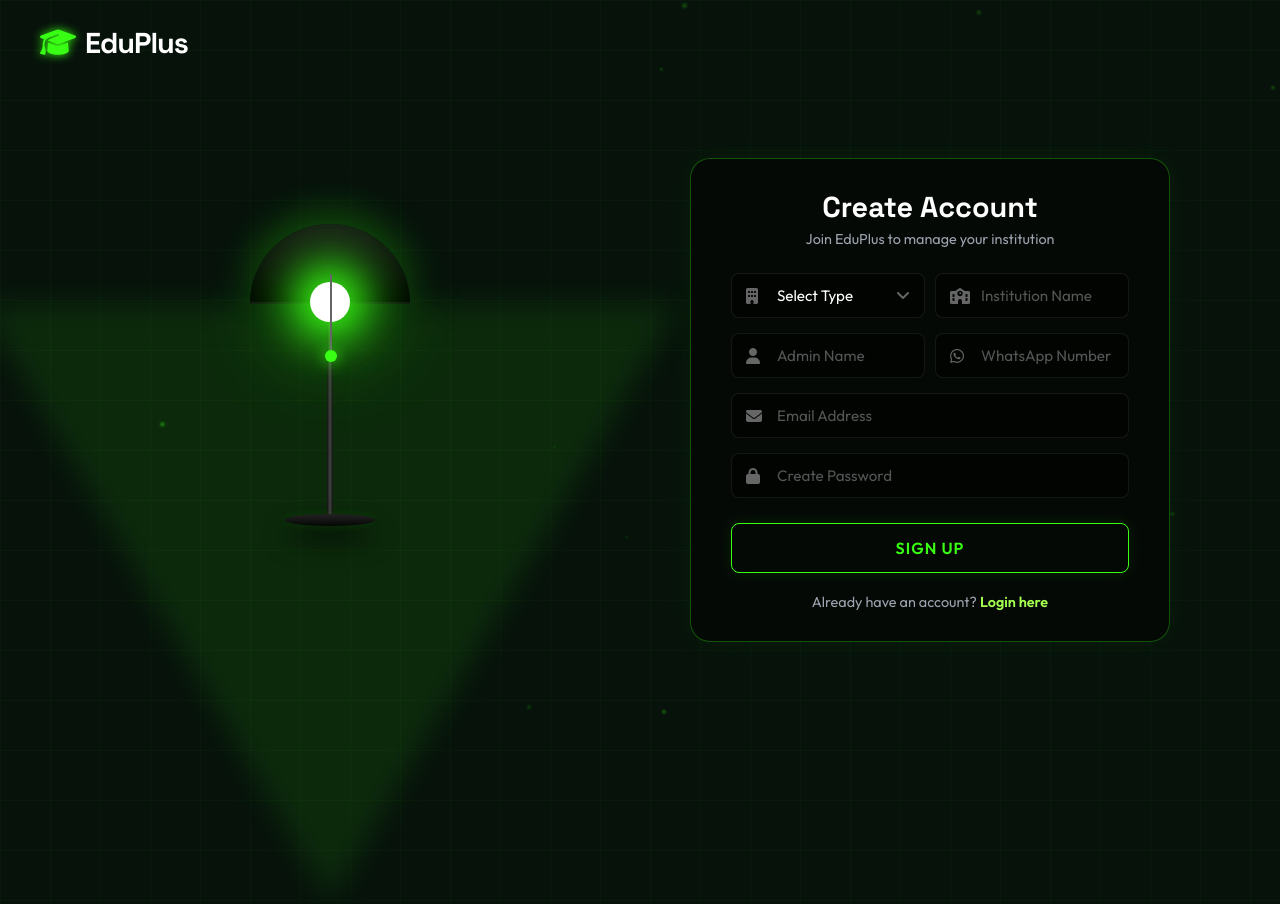
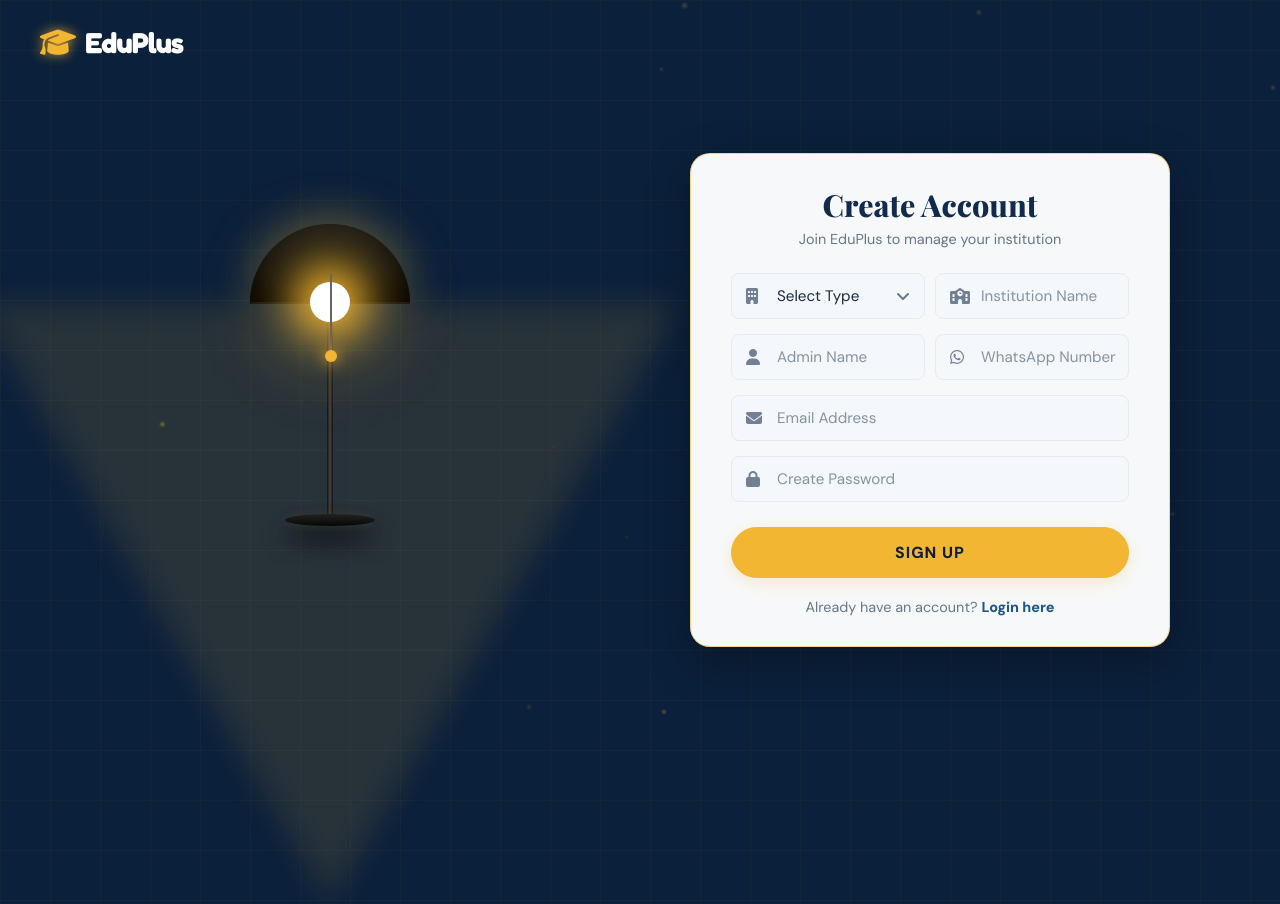
Before and after one commit to mariamkhan00/eduplus-system, a plain HTML site: page register.html in a window 1280 px wide. Drawn offline with nearby package versions, Linux system fonts and the light colour scheme.

Commit message:
Update register.html

```diff
--- a/register.html
+++ b/register.html
@@ -1,28 +1,43 @@
+
 <!DOCTYPE html>
 <html lang="en">
 <head>
     <meta charset="UTF-8">
     <meta name="viewport" content="width=device-width, initial-scale=1.0">
+    <meta name="theme-color" content="#050705">
     <title>EduPlus - Register</title>
 
-    <!-- Google Fonts -->
-    <link href="https://fonts.googleapis.com/css2?family=Space+Grotesk:wght@400;600;700&family=Outfit:wght@300;400;600;700&display=swap" rel="stylesheet">
-    <link href="https://cdnjs.cloudflare.com/ajax/libs/font-awesome/6.4.0/css/all.min.css" rel="stylesheet">
+    <!-- Fonts and Icons -->
+    <link href="https://fonts.googleapis.com/css2?family=DM+Sans:wght@400;500;600;700;800&family=Playfair+Display:wght@600;700;800&family=Fredoka:wght@500;600;700&display=swap" rel="stylesheet">
+    <link href="https://cdnjs.cloudflare.com/ajax/libs/font-awesome/6.5.2/css/all.min.css" rel="stylesheet">
 
     <style>
         :root {
+            /* EduPlus Home Page Colors */
+            --navy: #102b4e;
+            --deep: #0b203b;
+            --blue: #1d568b;
+            --gold: #f2b632;
+            --gold-dark: #d99a12;
+            --ink: #1d2b3c;
+            --muted: #687789;
+            --soft: #f4f7fb;
+            --line: #e6ebf1;
+            --green: #176b4a;
+
+            /* Initial screen remains black */
             --bg-main: #050705;
-            --neon: #39FF14;
-            --lime: #A4FF4F;
-            --text-main: #FFFFFF;
-            --text-muted: #9ca3af;
         }
 
         * {
             margin: 0;
             padding: 0;
             box-sizing: border-box;
-            font-family: 'Outfit', sans-serif;
+            font-family: "DM Sans", sans-serif;
+        }
+
+        html {
+            scroll-behavior: smooth;
         }
 
         body {
@@ -32,26 +47,28 @@
             justify-content: center;
             align-items: center;
             overflow-x: hidden;
+            position: relative;
             transition: background-color 1s ease;
-            position: relative;
-            /* Cyber Grid Background */
+
+            /* Original cyber grid */
             background-image:
-                linear-gradient(rgba(57, 255, 20, 0.03) 1px, transparent 1px),
-                linear-gradient(90deg, rgba(57, 255, 20, 0.03) 1px, transparent 1px);
+                linear-gradient(rgba(242,182,50,.035) 1px, transparent 1px),
+                linear-gradient(90deg, rgba(242,182,50,.035) 1px, transparent 1px);
             background-size: 50px 50px;
         }
 
         body.light-on {
-            background-color: #07120B; /* Dark Green tint when light is on */
+            background-color: #0b203b;
         }
 
         /* ================= TOP CORNER LOGO ================= */
+
         .top-logo {
             position: absolute;
             top: 25px;
             left: 40px;
-            color: #fff;
-            font-family: 'Space Grotesk', sans-serif;
+            color: white;
+            font-family: "Fredoka", sans-serif;
             font-size: 1.8rem;
             font-weight: 700;
             text-decoration: none;
@@ -60,27 +77,52 @@
             gap: 10px;
             z-index: 1000;
             letter-spacing: -1px;
-            transition: color 0.3s ease;
+            transition: color .3s ease;
         }
-        .top-logo i { color: var(--neon); text-shadow: 0 0 10px var(--neon); }
 
-        /* Particles container */
+        .top-logo i {
+            color: var(--gold);
+            text-shadow: 0 0 12px rgba(242,182,50,.8);
+        }
+
+        .top-logo:hover {
+            color: var(--gold);
+        }
+
+        /* ================= PARTICLES ================= */
+
         .particles-container {
             position: absolute;
-            top: 0; left: 0; width: 100%; height: 100%;
-            overflow: hidden; z-index: 0; pointer-events: none;
+            inset: 0;
+            width: 100%;
+            height: 100%;
+            overflow: hidden;
+            z-index: 0;
+            pointer-events: none;
         }
+
         .particle {
-            position: absolute; background: var(--neon);
-            border-radius: 50%; filter: blur(1px);
+            position: absolute;
+            background: var(--gold);
+            border-radius: 50%;
+            filter: blur(1px);
             animation: float 10s infinite ease-in-out;
         }
+
         @keyframes float {
-            0%, 100% { transform: translateY(0) translateX(0); opacity: 0.2; }
-            50% { transform: translateY(-50px) translateX(25px); opacity: 0.6; }
+            0%, 100% {
+                transform: translateY(0) translateX(0);
+                opacity: .2;
+            }
+
+            50% {
+                transform: translateY(-50px) translateX(25px);
+                opacity: .6;
+            }
         }
 
         /* ================= MAIN WRAPPER ================= */
+
         .main-wrapper {
             display: flex;
             width: 100%;
@@ -91,6 +133,7 @@
         }
 
         /* ================= LAMP SECTION ================= */
+
         .lamp-side {
             flex: 1;
             position: relative;
@@ -116,7 +159,9 @@
             margin-top: 210px;
             position: relative;
             z-index: 2;
-            box-shadow: 0 15px 25px rgba(0,0,0,0.8), 0 0 10px rgba(57, 255, 20, 0.1);
+            box-shadow:
+                0 15px 25px rgba(0,0,0,.8),
+                0 0 10px rgba(242,182,50,.12);
         }
 
         .lamp-pole {
@@ -139,8 +184,10 @@
             border-top-right-radius: 80px;
             position: relative;
             z-index: 3;
-            transition: box-shadow 0.5s ease;
-            box-shadow: inset 0 -15px 25px rgba(0,0,0,0.8), 0 5px 15px rgba(0,0,0,0.5);
+            transition: box-shadow .5s ease;
+            box-shadow:
+                inset 0 -15px 25px rgba(0,0,0,.8),
+                0 5px 15px rgba(0,0,0,.5);
             border-bottom: 2px solid #111;
         }
 
@@ -153,7 +200,7 @@
             bottom: -20px;
             left: 50%;
             transform: translateX(-50%);
-            transition: background-color 0.5s ease, box-shadow 0.5s ease;
+            transition: background-color .5s ease, box-shadow .5s ease;
             z-index: 2;
         }
 
@@ -166,7 +213,7 @@
             align-items: center;
             cursor: pointer;
             z-index: 5;
-            transition: transform 0.2s ease;
+            transition: transform .2s ease;
         }
 
         .pull-string-wrapper:hover {
@@ -178,37 +225,49 @@
             height: 80px;
             background-color: #666;
         }
+
         .pull-string::after {
-            content: '';
+            content: "";
             position: absolute;
             bottom: -8px;
             left: -5px;
             width: 12px;
             height: 12px;
-            background-color: var(--neon);
+            background-color: var(--gold);
             border-radius: 50%;
-            box-shadow: 0 0 15px var(--neon);
+            box-shadow: 0 0 15px var(--gold);
         }
 
         .click-text {
             position: absolute;
             top: 90px;
-            color: var(--neon);
-            font-size: 0.75rem;
-            font-weight: 600;
+            color: var(--gold);
+            font-size: .75rem;
+            font-weight: 700;
             white-space: nowrap;
             animation: pulseText 1.5s infinite;
-            text-shadow: 0 0 10px rgba(57, 255, 20, 0.5);
-            background: rgba(0,0,0,0.8);
+            text-shadow: 0 0 10px rgba(242,182,50,.5);
+            background: rgba(0,0,0,.8);
             padding: 4px 10px;
             border-radius: 4px;
-            border: 1px solid rgba(57,255,20,0.3);
+            border: 1px solid rgba(242,182,50,.3);
         }
 
         @keyframes pulseText {
-            0% { opacity: 0.5; transform: scale(0.95); }
-            50% { opacity: 1; transform: scale(1.05); }
-            100% { opacity: 0.5; transform: scale(0.95); }
+            0% {
+                opacity: .5;
+                transform: scale(.95);
+            }
+
+            50% {
+                opacity: 1;
+                transform: scale(1.05);
+            }
+
+            100% {
+                opacity: .5;
+                transform: scale(.95);
+            }
         }
 
         .light-beam {
@@ -218,28 +277,38 @@
             height: 0;
             border-left: 350px solid transparent;
             border-right: 350px solid transparent;
-            border-top: 600px solid rgba(57, 255, 20, 0.0);
+            border-top: 600px solid rgba(242,182,50,0);
             transition: border-top-color 1s ease;
             z-index: 1;
             pointer-events: none;
             filter: blur(15px);
         }
 
+        /* Lamp ON effect */
+
         body.light-on .lamp-shade {
-            box-shadow: inset 0 -15px 25px rgba(0,0,0,0.8), 0 -10px 40px rgba(57, 255, 20, 0.2);
+            box-shadow:
+                inset 0 -15px 25px rgba(0,0,0,.8),
+                0 -10px 40px rgba(242,182,50,.25);
         }
+
         body.light-on .lamp-bulb {
             background-color: #fff;
-            box-shadow: 0 0 40px 15px var(--neon), 0 0 80px 30px rgba(57, 255, 20, 0.4);
+            box-shadow:
+                0 0 40px 15px var(--gold),
+                0 0 80px 30px rgba(242,182,50,.4);
         }
+
         body.light-on .light-beam {
-            border-top-color: rgba(57, 255, 20, 0.1);
+            border-top-color: rgba(242,182,50,.12);
         }
+
         body.light-on .click-text {
             display: none;
         }
 
         /* ================= REGISTER FORM ================= */
+
         .form-side {
             flex: 1;
             display: flex;
@@ -249,18 +318,18 @@
         }
 
         .register-container {
-            background: rgba(5, 7, 5, 0.7);
+            background: rgba(255,255,255,.97);
             backdrop-filter: blur(15px);
-            border: 1px solid rgba(57, 255, 20, 0.2);
+            border: 1px solid rgba(242,182,50,.25);
             padding: 30px 40px;
             border-radius: 20px;
             width: 480px;
-            box-shadow: 0 25px 50px rgba(0,0,0,0.8);
+            box-shadow: 0 25px 50px rgba(0,0,0,.35);
             z-index: 100;
 
             opacity: 0;
-            transform: translateY(40px) scale(0.95);
-            transition: all 0.8s cubic-bezier(0.175, 0.885, 0.32, 1.275);
+            transform: translateY(40px) scale(.95);
+            transition: all .8s cubic-bezier(.175,.885,.32,1.275);
             pointer-events: none;
         }
 
@@ -268,24 +337,24 @@
             opacity: 1;
             transform: translateY(0) scale(1);
             pointer-events: auto;
-            border: 1px solid rgba(57, 255, 20, 0.3);
-            box-shadow: 0 0 30px rgba(57, 255, 20, 0.05);
+            border: 1px solid rgba(242,182,50,.55);
+            box-shadow: 0 15px 45px rgba(0,0,0,.3);
         }
 
         .register-container h2 {
-            color: #fff;
+            color: var(--navy);
             text-align: center;
-            font-family: 'Space Grotesk', sans-serif;
-            font-size: 1.8rem;
+            font-family: "Playfair Display", serif;
+            font-size: 1.9rem;
             margin-bottom: 5px;
-            font-weight: 700;
+            font-weight: 800;
         }
 
         .register-container p {
-            color: var(--text-muted);
+            color: var(--muted);
             text-align: center;
             margin-bottom: 25px;
-            font-size: 0.9rem;
+            font-size: .9rem;
         }
 
         .input-group {
@@ -298,103 +367,122 @@
             left: 15px;
             top: 50%;
             transform: translateY(-50%);
-            color: #666;
-            transition: color 0.3s;
+            color: #738094;
+            transition: color .3s;
+            z-index: 2;
         }
 
         .input-group input,
         .input-group select {
             width: 100%;
             padding: 12px 12px 12px 45px;
-            background: rgba(0, 0, 0, 0.5);
-            border: 1px solid rgba(255, 255, 255, 0.08);
+            background: var(--soft);
+            border: 1px solid var(--line);
             border-radius: 8px;
-            color: #fff;
-            font-size: 0.95rem;
+            color: var(--ink);
+            font-size: .95rem;
             outline: none;
-            transition: 0.3s;
+            transition: .3s;
             appearance: none;
         }
 
         .select-wrapper::after {
-            content: '\f107';
-            font-family: 'Font Awesome 6 Free';
+            content: "\f107";
+            font-family: "Font Awesome 6 Free";
             font-weight: 900;
             position: absolute;
             right: 15px;
             top: 50%;
             transform: translateY(-50%);
-            color: #666;
+            color: var(--muted);
             pointer-events: none;
         }
 
-        .input-group input::placeholder { color: #555; }
-        .input-group select option { background: #111; color: #fff; }
+        .input-group input::placeholder {
+            color: #8793a1;
+        }
+
+        .input-group select option {
+            background: white;
+            color: var(--ink);
+        }
 
         .input-group input:focus,
         .input-group select:focus {
-            border-color: var(--neon);
-            background: rgba(0, 0, 0, 0.8);
-            box-shadow: 0 0 15px rgba(57, 255, 20, 0.2);
+            border-color: var(--gold-dark);
+            background: white;
+            box-shadow: 0 0 0 3px rgba(242,182,50,.15);
         }
 
         .input-group input:focus + i,
         .input-group input:not(:placeholder-shown) + i {
-            color: var(--neon);
+            color: var(--gold-dark);
         }
+
+        /* ================= REGISTER BUTTON ================= */
 
         .btn-register {
             width: 100%;
             padding: 14px;
-            background: transparent;
-            color: var(--neon);
-            border: 1px solid var(--neon);
-            border-radius: 8px;
+            background: var(--gold);
+            color: var(--deep);
+            border: 1px solid var(--gold);
+            border-radius: 30px;
             font-size: 1rem;
-            font-weight: 600;
+            font-weight: 800;
             cursor: pointer;
-            transition: 0.3s;
+            transition: .3s;
             margin-top: 10px;
-            box-shadow: 0 0 15px rgba(57, 255, 20, 0.1);
+            box-shadow: 0 5px 15px rgba(242,182,50,.2);
             text-transform: uppercase;
             letter-spacing: 1px;
         }
 
         .btn-register:hover {
-            background: var(--neon);
-            color: #000;
-            box-shadow: 0 0 30px rgba(57, 255, 20, 0.5);
+            background: #ffd16a;
+            border-color: #ffd16a;
+            color: var(--deep);
+            box-shadow: 0 8px 25px rgba(242,182,50,.35);
             transform: translateY(-2px);
+        }
+
+        .btn-register:disabled {
+            opacity: .7;
+            cursor: not-allowed;
+            transform: none;
         }
 
         .login-link {
             text-align: center;
             margin-top: 20px;
-            color: var(--text-muted);
-            font-size: 0.9rem;
+            color: var(--muted);
+            font-size: .9rem;
         }
 
         .login-link a {
-            color: var(--lime);
+            color: var(--blue);
             text-decoration: none;
-            font-weight: 600;
-            transition: 0.3s;
+            font-weight: 800;
+            transition: .3s;
         }
 
         .login-link a:hover {
+            color: var(--gold-dark);
             text-decoration: underline;
-            text-shadow: 0 0 10px rgba(164, 255, 79, 0.5);
         }
 
         .row-inputs {
             display: flex;
             gap: 10px;
         }
+
         .row-inputs .input-group {
             flex: 1;
+            min-width: 0;
         }
 
-        /* ================= MOBILE RESPONSIVE FIX ================= */
+        /* ================= MOBILE RESPONSIVE ================= */
+
         @media (max-width: 991px) {
             .main-wrapper {
                 flex-direction: column;
@@ -402,6 +490,7 @@
                 padding-top: 80px;
                 padding-bottom: 40px;
             }
+
             .lamp-side {
                 flex: none;
                 height: auto;
@@ -409,28 +498,35 @@
                 align-items: flex-start;
                 margin-bottom: 20px;
             }
+
             .lamp-container {
-                transform: scale(0.75);
+                transform: scale(.75);
                 margin-top: -20px;
             }
+
             .light-beam {
                 border-left-width: 180px;
                 border-right-width: 180px;
                 border-top-width: 350px;
             }
+
             .form-side {
                 flex: none;
                 padding: 0 15px;
                 width: 100%;
             }
+
             .register-container {
                 width: 100%;
+                max-width: 480px;
                 padding: 25px 20px;
             }
+
             .row-inputs {
                 flex-direction: column;
                 gap: 0;
             }
+
             .top-logo {
                 top: 20px;
                 left: 20px;
@@ -438,42 +534,79 @@
                 z-index: 9999;
             }
         }
+
+        @media (max-width: 380px) {
+            .register-container {
+                padding: 22px 16px;
+            }
+
+            .register-container h2 {
+                font-size: 1.65rem;
+            }
+
+            .top-logo {
+                font-size: 1.35rem;
+            }
+        }
+
+        @media (prefers-reduced-motion: reduce) {
+            .particle,
+            .click-text {
+                animation: none;
+            }
+
+            .register-container {
+                transition: none;
+            }
+        }
     </style>
 </head>
+
 <body id="bodyElement">
 
     <!-- Particles Background -->
     <div class="particles-container" id="particles"></div>
 
     <!-- Corner Logo -->
-    <a href="index.html" class="top-logo"><i class="fas fa-graduation-cap"></i> EduPlus</a>
+    <a href="index.html" class="top-logo">
+        <i class="fas fa-graduation-cap"></i>
+        EduPlus
+    </a>
 
     <div class="main-wrapper">
 
         <!-- LEFT: LAMP -->
         <div class="lamp-side">
             <div class="lamp-container">
+
                 <div class="lamp-shade">
                     <div class="lamp-bulb"></div>
+
                     <div class="pull-string-wrapper" id="pullString">
                         <div class="pull-string"></div>
                         <div class="click-text">Click to turn on</div>
                     </div>
                 </div>
+
                 <div class="light-beam"></div>
                 <div class="lamp-pole"></div>
                 <div class="lamp-base"></div>
+
             </div>
         </div>
 
         <!-- RIGHT: REGISTER FORM -->
         <div class="form-side">
+
             <div class="register-container">
+
                 <h2>Create Account</h2>
                 <p>Join EduPlus to manage your institution</p>
 
                 <form id="registerForm" onsubmit="handleRegister(event)">
+
                     <div class="row-inputs">
+
                         <div class="input-group select-wrapper">
                             <select id="instType" required>
                                 <option value="" disabled selected>Select Type</option>
@@ -482,21 +615,26 @@
                             </select>
                             <i class="fas fa-building"></i>
                         </div>
+
                         <div class="input-group">
                             <input type="text" id="schoolName" placeholder="Institution Name" required>
                             <i class="fas fa-school"></i>
                         </div>
+
                     </div>
 
                     <div class="row-inputs">
+
                         <div class="input-group">
                             <input type="text" id="adminName" placeholder="Admin Name" required>
                             <i class="fas fa-user"></i>
                         </div>
+
                         <div class="input-group">
                             <input type="tel" id="phone" placeholder="WhatsApp Number" required>
                             <i class="fab fa-whatsapp"></i>
                         </div>
+
                     </div>
 
                     <div class="input-group">
@@ -509,12 +647,17 @@
                         <i class="fas fa-lock"></i>
                     </div>
 
-                    <button type="submit" class="btn-register" id="registerBtn">Sign Up</button>
+                    <button type="submit" class="btn-register" id="registerBtn">
+                        Sign Up
+                    </button>
+
                 </form>
 
                 <div class="login-link">
-                    Already have an account? <a href="login.html">Login here</a>
+                    Already have an account?
+                    <a href="login.html">Login here</a>
                 </div>
+
             </div>
         </div>
 
@@ -522,57 +665,72 @@
 
     <!-- JavaScript Logic -->
     <script>
-        // --- Generate Particles ---
-        const particlesContainer = document.getElementById('particles');
-        for(let i=0; i<15; i++) {
-            let particle = document.createElement('div');
-            particle.classList.add('particle');
+
+        // ================= GENERATE PARTICLES =================
+
+        const particlesContainer = document.getElementById("particles");
+
+        for (let i = 0; i < 15; i++) {
+
+            let particle = document.createElement("div");
+            particle.classList.add("particle");
+
             let size = Math.random() * 4 + 1;
+
             particle.style.width = `${size}px`;
             particle.style.height = `${size}px`;
             particle.style.left = `${Math.random() * 100}%`;
             particle.style.top = `${Math.random() * 100}%`;
             particle.style.animationDelay = `${Math.random() * 5}s`;
             particle.style.animationDuration = `${Math.random() * 10 + 5}s`;
+
             particlesContainer.appendChild(particle);
         }
 
-        const pullString = document.getElementById('pullString');
+        // ================= LAMP INTERACTION =================
+
+        const pullString = document.getElementById("pullString");
         const body = document.body;
 
-        // 1. Manual Click
-        pullString.addEventListener('click', () => {
-            body.classList.toggle('light-on');
+        // Manual lamp click
+        pullString.addEventListener("click", () => {
+            body.classList.toggle("light-on");
         });
 
-        // 2. Scroll Auto Light
-        window.addEventListener('scroll', () => {
-            body.classList.add('light-on');
+        // Auto light on scroll
+        window.addEventListener("scroll", () => {
+            body.classList.add("light-on");
         }, { once: true });
 
-        // 3. Mobile Touch Auto Light
-        window.addEventListener('touchstart', () => {
-            if(!body.classList.contains('light-on')) {
-                body.classList.add('light-on');
+        // Auto light on mobile touch
+        window.addEventListener("touchstart", () => {
+            if (!body.classList.contains("light-on")) {
+                body.classList.add("light-on");
             }
         }, { once: true });
 
-        // Fake Register
+        // ================= REGISTER FORM =================
+
         function handleRegister(event) {
+
             event.preventDefault();
-            const btn = document.getElementById('registerBtn');
+
+            const btn = document.getElementById("registerBtn");
 
             btn.innerHTML = '<i class="fas fa-spinner fa-spin"></i> Creating...';
             btn.disabled = true;
-            btn.style.color = '#fff';
+            btn.style.color = "#fff";
 
             setTimeout(() => {
+
                 btn.innerHTML = '<i class="fas fa-check"></i> Success!';
-                btn.style.background = 'var(--neon)';
-                btn.style.color = '#000';
+                btn.style.background = "var(--green)";
+                btn.style.borderColor = "var(--green)";
+                btn.style.color = "#fff";
 
-                const schoolName = document.getElementById('schoolName').value;
-                localStorage.setItem('eduplus_user', JSON.stringify({
+                const schoolName = document.getElementById("schoolName").value;
+
+                localStorage.setItem("eduplus_user", JSON.stringify({
                     name: "Admin",
                     school_name: schoolName
                 }));
@@ -580,8 +738,11 @@
                 setTimeout(() => {
                     window.location.href = "login.html";
                 }, 1500);
+
             }, 1500);
         }
+
     </script>
+
 </body>
 </html>
```
